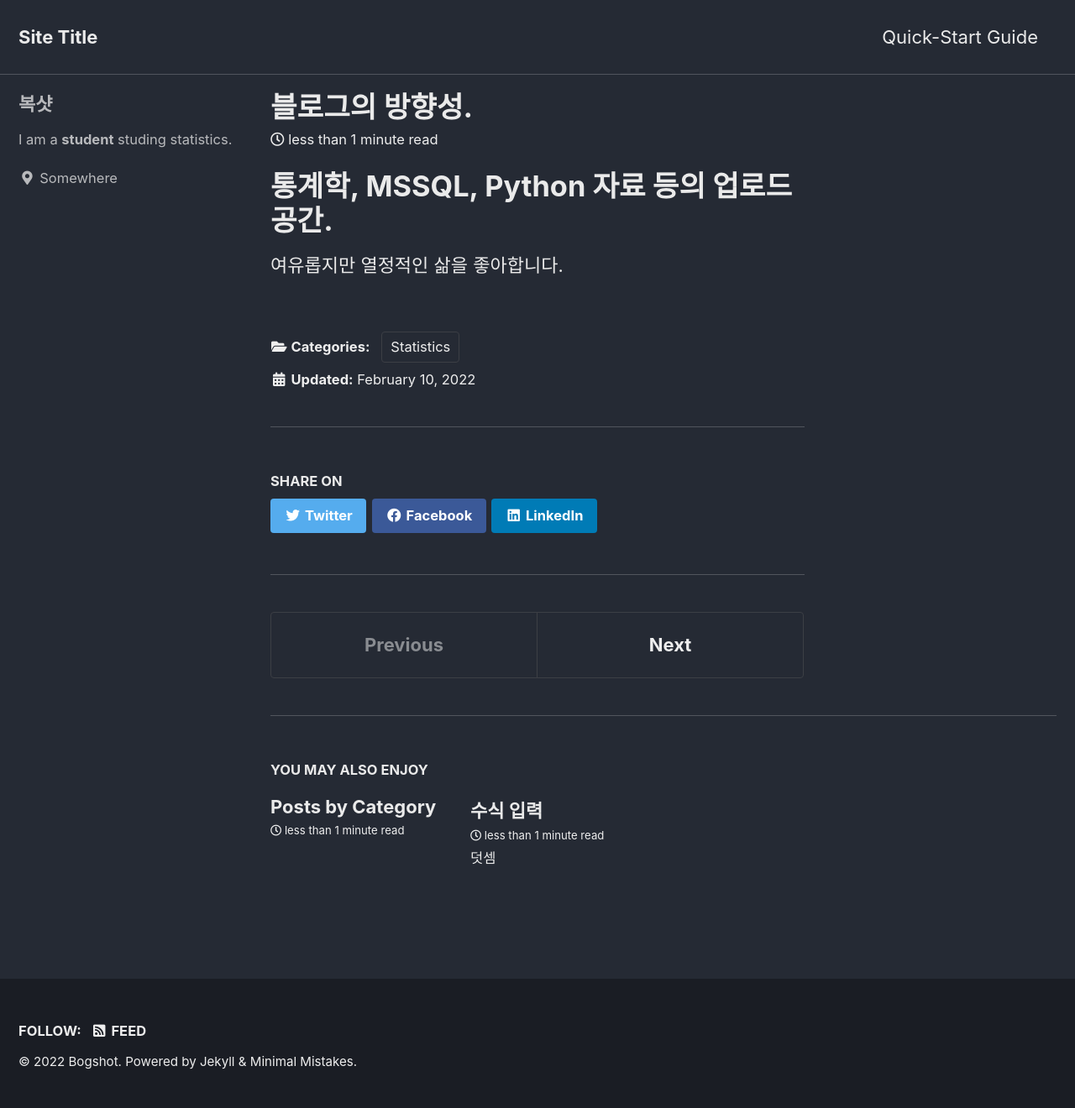
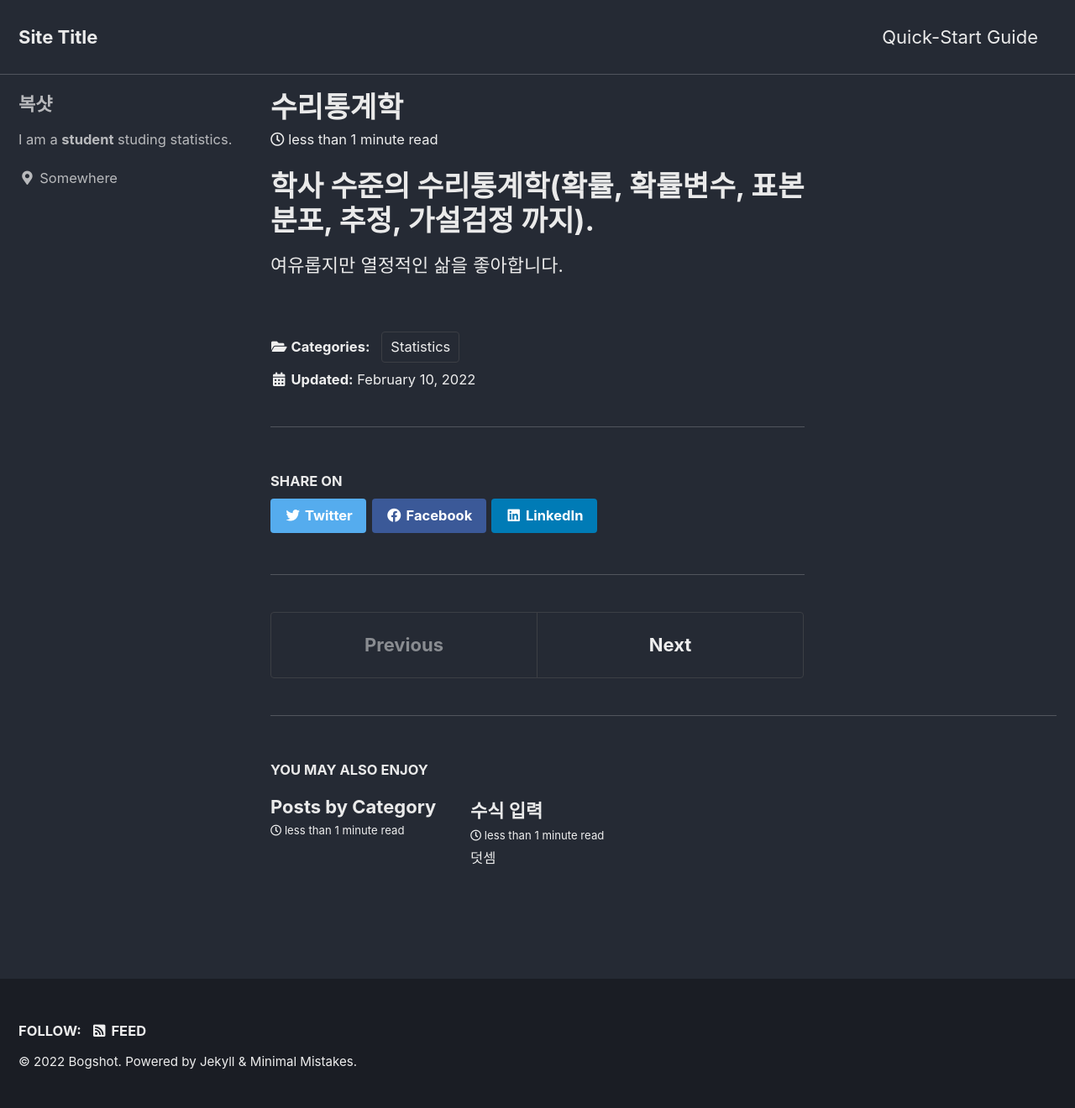
Before and after one commit to Bogshot/bogshot.github.io, a Jekyll site: the page built from _posts/2022-02-10-first.md, in a window 1280 px wide. Shown: the whole page at 84% size. Built offline with Jekyll 4.4.1, drawn with Linux system fonts in a browser that asks for light colours; cached includes are drawn as plain includes.

Commit message:
Update 2022-02-10-first.md

```diff
--- a/_posts/2022-02-10-first.md
+++ b/_posts/2022-02-10-first.md
@@ -1,11 +1,11 @@
 ---
 layout: single
-title: "블로그의 방향성."
-
+title: "수리통계학"
+permalink: /Statistics/
 categories:
   - Statistics
 ---
 
-# 통계학, MSSQL, Python 자료 등의 업로드 공간.
+# 학사 수준의 수리통계학(확률, 확률변수, 표본분포, 추정, 가설검정 까지).
 
 여유롭지만 열정적인 삶을 좋아합니다.
```
